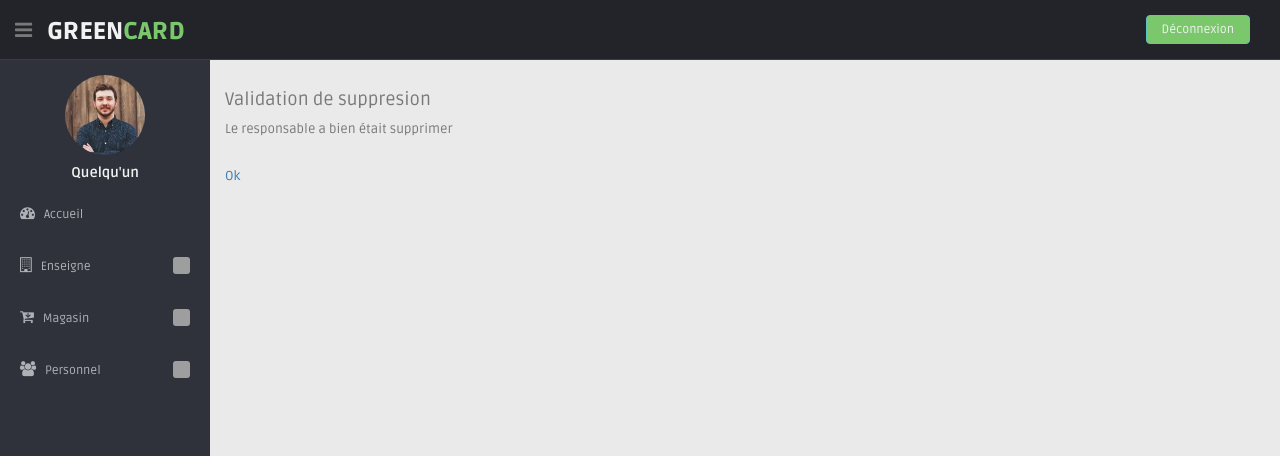
After one commit to Rgarbaciak/NRT_CleanIT, a Symfony app: template CleanIt/templates/responsable/supprimer.html.twig in a window 1280 px wide. The commit adds this page. Shown: the top 456 px of the page. Run offline with Twig, Linux system fonts and the light colour scheme; the template is opened without the code that fills it, so the values that code supplies are empty; some libraries are stand-ins or nearby versions; grey boxes are pictures that could not be loaded.

Commit message:
Ajout de la suppresion d'un responsable

```diff
--- a/CleanIt/config/routes.yaml
+++ b/CleanIt/config/routes.yaml
@@ -66,6 +66,10 @@ responsableLister:
   path: /responsable/lister
   controller: App\Controller\ResponsableController::listerResponsable
 
+reponsableSupprimer:
+  path: /responsable/supprimer/{id}
+  controller: App\Controller\ResponsableController::supprimerResponsable
+
   #interlocuteur
 interlocuteurAjouter:
   path: /interlocuteur/ajouter
--- a/CleanIt/templates/responsable/consulter.html.twig
+++ b/CleanIt/templates/responsable/consulter.html.twig
@@ -16,6 +16,9 @@
     <p>{{responsable.prenom}}</p>
     <p>{{responsable.tel}}</p>
     <p>{{responsable.mail}}</p>
+
+
+    <th><a href="{{ path('reponsableSupprimer', { 'id': responsable.id }) }}">Supprimer le responsable</a> </th>
     </div>
 </div>
 </section>
--- /dev/null
+++ b/CleanIt/templates/responsable/supprimer.html.twig
@@ -0,0 +1,24 @@
+<!DOCTYPE html>
+<html>
+    <head>
+        {% include('./component/css.html.twig') %}
+    </head>
+    <body>
+     {% include('./component/menu.html.twig') %}
+        <section id="main-content">
+      <section class="wrapper">
+        <div class="row">
+          <div class="col-lg-9 main-chart">
+	<h4>Validation de suppresion </h4>
+    <p>Le responsable a bien était supprimer<p>
+
+    <br>
+    <th><a href="{{ path('responsableLister') }}">Ok</a> </th> <br>
+
+    </div>
+</div>
+</section>
+</section>
+    {% include('./component/script.html.twig') %}
+    </body>
+</html>
```
Also changed, not shown: CleanIt/src/Controller/ResponsableController.php (+18 -0 lines).
